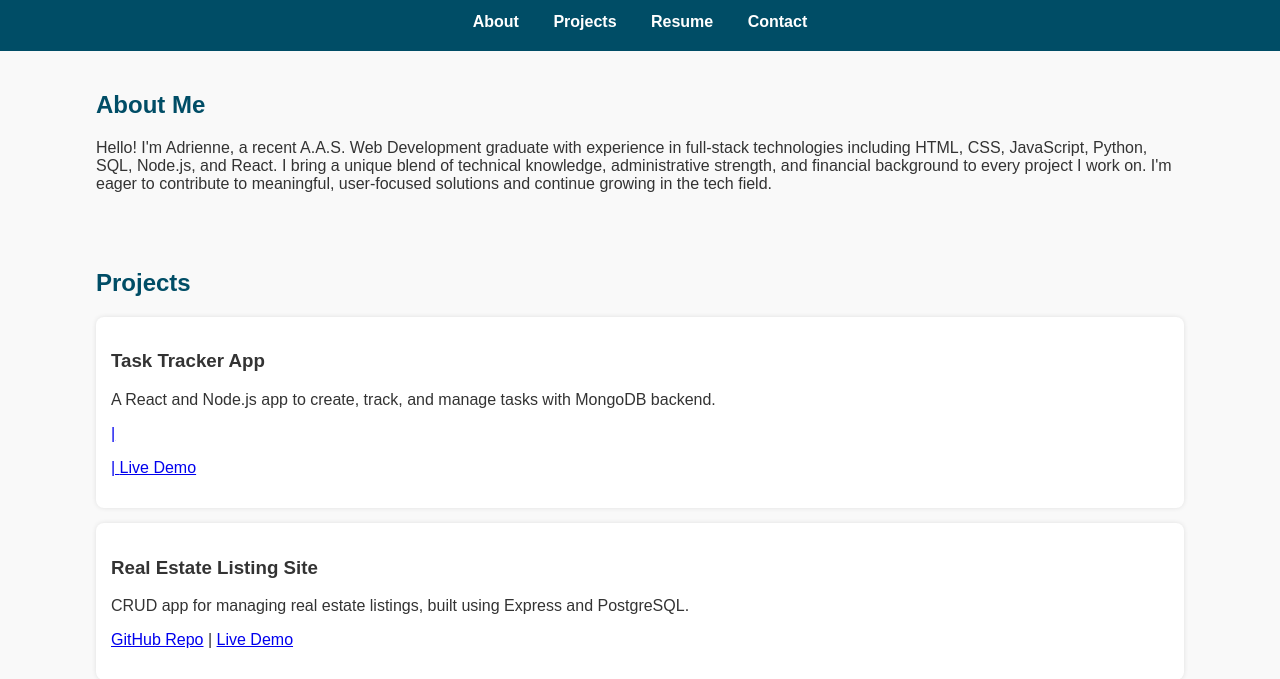
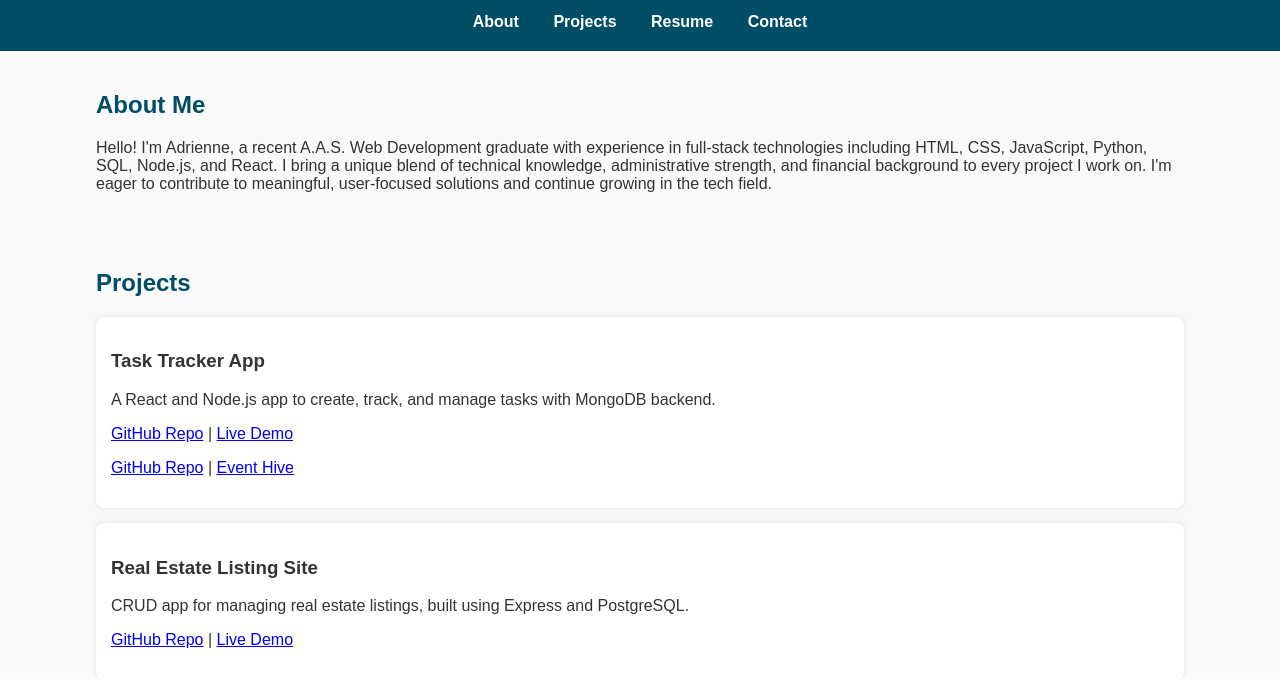
Before and after one commit to Apotts00/portfolio, a plain HTML site: page index.html in a window 1280 px wide. Shown: the part 121-800 px from the top of the page. Drawn offline with Linux system fonts and the light colour scheme.

Commit message:
Update index.html

```diff
--- a/index.html
+++ b/index.html
@@ -67,8 +67,8 @@
   <div class="project">
     <h3>Task Tracker App</h3>
     <p>A React and Node.js app to create, track, and manage tasks with MongoDB backend.</p>
-    <p><a href="https://github.com/Apotts00/mern-todo-app"GitHub Repo</a> | <a href="https://frontend-9xp1.onrender.com/"Live Demo</a></p>
-    <p><a href="https://github.com/Apotts00/web215/tree/main/eventhive/eventhive-backend"GitHub Repo</a> | <a href="https://eventhive-frontend.onrender.com">Live Demo</a></p>
+    <p><a href="https://github.com/Apotts00/mern-todo-app/">GitHub Repo</a> | <a href="https://frontend-9xp1.onrender.com/">Live Demo</a></p>
+    <p><a href="https://github.com/Apotts00/web215/tree/main/eventhive/eventhive-backend">GitHub Repo</a> | <a href="https://eventhive-frontend.onrender.com">Event Hive</a></p>
   </div>
   <div class="project">
     <h3>Real Estate Listing Site</h3>
```
